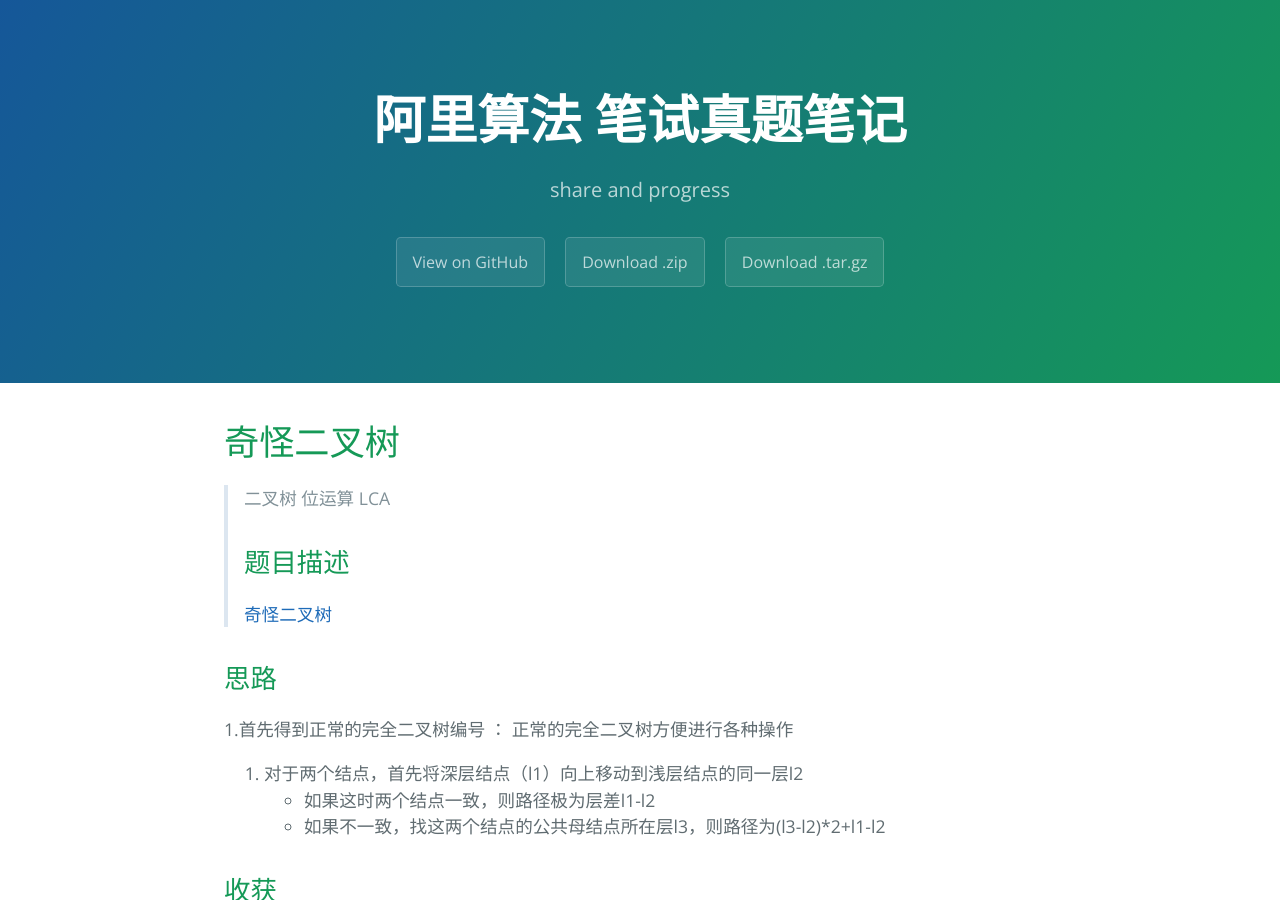
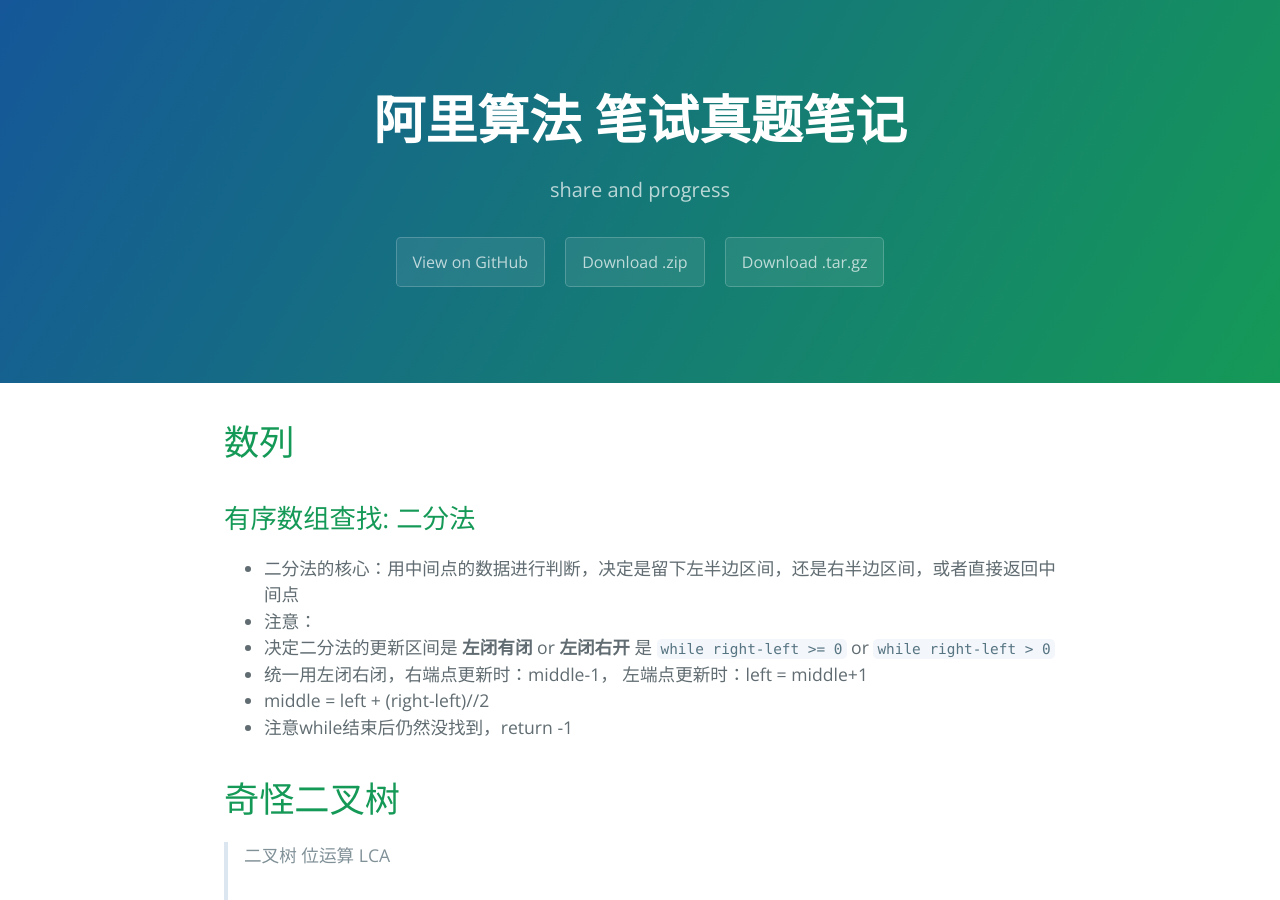
Before and after one commit to Ziyangpig/Note_LeetCode, a Jekyll site: the page built from Ali.md, in a window 1280 px wide and 900 px high. Built offline with Jekyll 4.4.1, drawn with Linux system fonts in a browser that asks for light colours; our own code applies the rules of GitHub Pages for plain Markdown files; formulas are drawn with MathJax 3.

Commit message:
Update Ali.md

```diff
--- a/Ali.md
+++ b/Ali.md
@@ -1,6 +1,15 @@
 ---
 title: "阿里算法 笔试真题笔记"
 ---
+# 数列
+
+## 有序数组查找: 二分法
+- 二分法的核心：用中间点的数据进行判断，决定是留下左半边区间，还是右半边区间，或者直接返回中间点
+- 注意：
+- 决定二分法的更新区间是 **左闭有闭** or **左闭右开** 是 `while right-left >= 0` or `while right-left > 0`
+- 统一用左闭右闭，右端点更新时：middle-1， 左端点更新时：left = middle+1
+-  middle = left + (right-left)//2
+- 注意while结束后仍然没找到，return -1
 
 # 奇怪二叉树
 
```
